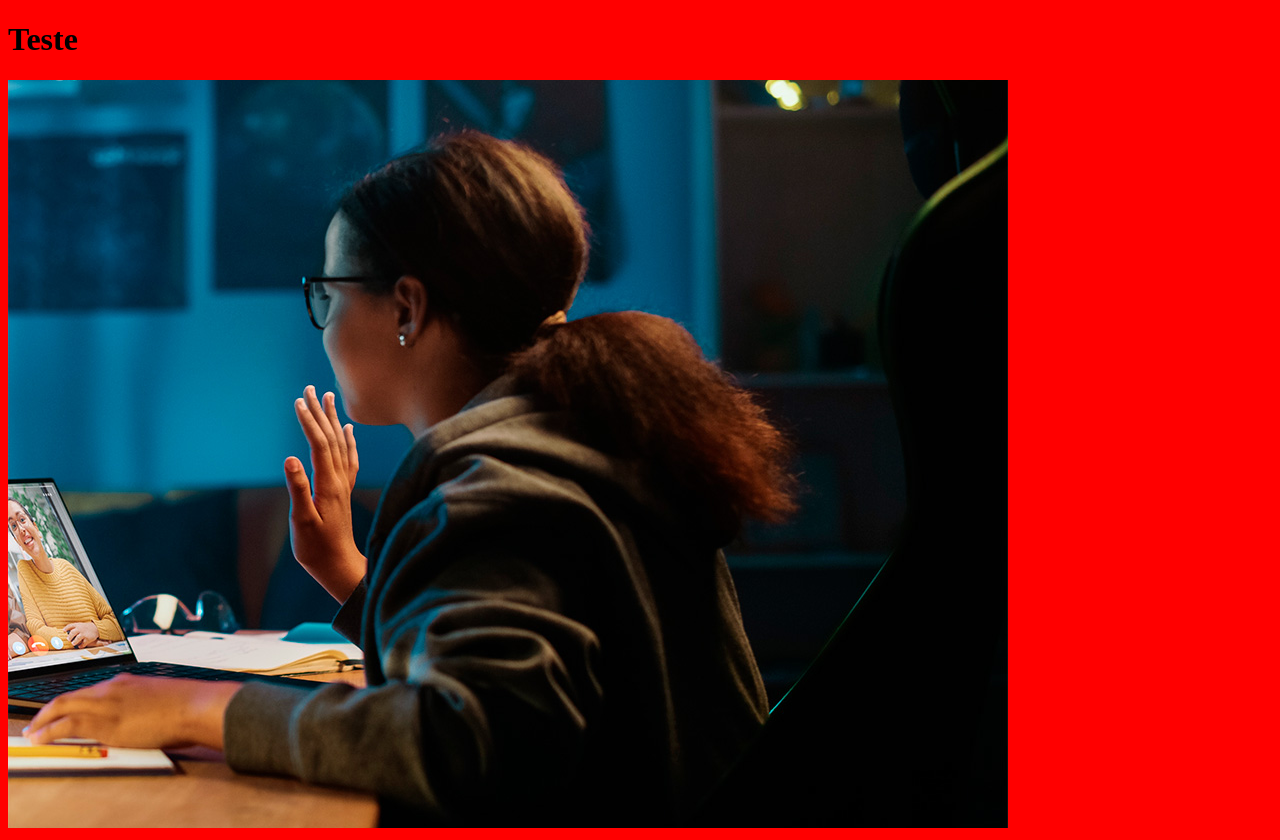
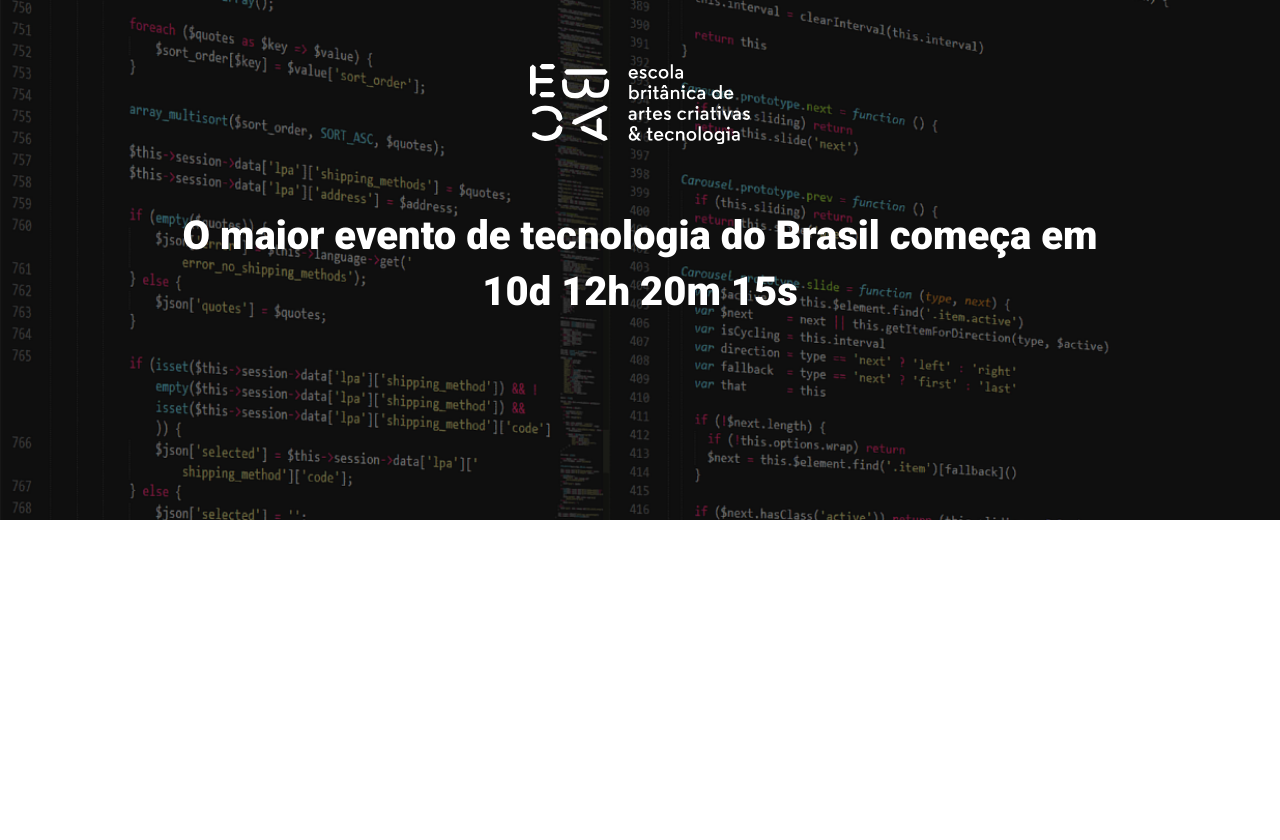
Before and after one commit to Rodrigo-GitHb/ebac_tech_talks, a website built with Parcel: page src/index.html in a window 1280 px wide. After the commit the page ends 800 px from the top, so only its background shows below. Built offline with nearby package versions, Linux system fonts and the light colour scheme.

Commit message:
"Updated index.html and main.scss files: changed HTML structure, added styles and fonts, and updated metadata."

```diff
--- a/package.json
+++ b/package.json
@@ -12,7 +12,7 @@
   "description": "",
   "devDependencies": {
     "@parcel/transformer-sass": "^2.12.0",
-    "parcel": "^2.12.0",
+    "parcel": "^2.8.0",
     "sharp": "^0.31.3"
   }
 }
--- a/src/index.html
+++ b/src/index.html
@@ -1,14 +1,25 @@
 <!DOCTYPE html>
-<html lang="en">
+<html lang="pt-br">
 <head>
     <meta charset="UTF-8">
     <meta name="viewport" content="width=device-width, initial-scale=1.0">
-    <title>Document</title>
+    <title>EBAC Tech Talks</title>
+
+    <link rel="preconnect" href="https://fonts.googleapis.com">
+    <link rel="preconnect" href="https://fonts.gstatic.com" crossorigin>
+    <link href="https://fonts.googleapis.com/css2?family=Roboto:wght@400;700;900&display=swap" rel="stylesheet">
     <link rel="stylesheet" href="styles/main.scss">
 </head>
 <body>
-    <h1>Teste</h1>
-    <img src="images/backend.png" alt="">
+    <header class="hero">
+        <div class="container">
+        <img class="hero__logo" src="./images/ebac_logo.svg" alt="">
+        <p class="hero__text">
+            O maior evento de tecnologia do Brasil começa em 10d 12h 20m 15s
+        </p>
+        </div>
+    </header>
+
     <script src="scripts/main.js"></script>
 </body>
 </html>
--- /dev/null
+++ b/src/styles/_hero.scss
@@ -0,0 +1,50 @@
+.hero{
+    padding: 64px 0 100px;
+    background-image: url(../images/fundo.png);
+    background-repeat: no-repeat;
+    background-size: cover;
+    position: relative;
+
+    .container{
+        position: relative;
+    }
+
+    &::before{
+        position: absolute;
+        top: 0;
+        left: 0;
+        width: 100%;
+        height: 100%;
+        background-color: #00000077;
+        content: "";
+    }
+
+    &__text {
+        margin: 64px 0 100px;
+        font-size: 40px;
+        line-height: 56px;
+        color:  #fff;
+        font-weight: 800;
+        text-align: center;
+    }
+
+    &__logo {
+        margin: 0 auto;
+        height: 80px;
+        display: block;
+    }
+
+    @media (max-width: 640px){
+        padding: 40px 0;
+
+        &__logo{
+            height: 40px;
+        }
+
+        &__text{
+            font-size: 22px;
+            line-height: 24px;
+            margin: 24px 0;
+        }
+    }
+}
--- a/src/styles/main.scss
+++ b/src/styles/main.scss
@@ -1,3 +1,22 @@
-body{
-    background-color: red;
+@use 'hero';
+
+*{
+    margin:0;
+    padding: 0;
+    box-sizing: border-box;
+    font-family: Roboto, sans-serif;
 }
+
+.container{
+    max-width: 960px;
+    width: 100%;
+    margin: 0 auto;
+
+    @media(max-width: 640px){
+        max-width: 80%;
+    }
+
+    @media (max-width: 1024px){
+        max-width: 90%;
+    }
+}
```
Also changed, not shown: 1 other file.
